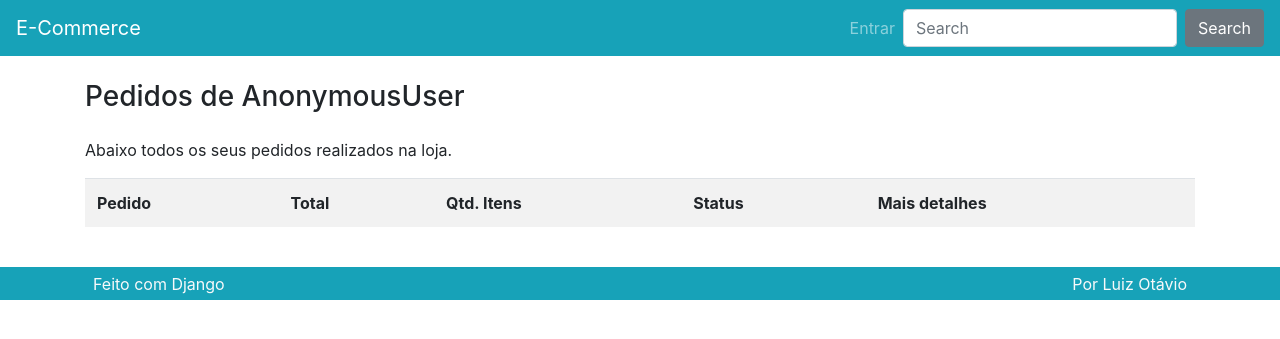
After one commit to wzoreck/Site-6_Django_E-Commerce, a Django app: template pedido/templates/pedido/lista.html in a window 1280 px wide. The commit adds this page. Shown: the top 339 px of the page. Run offline with Django 3.2, Linux system fonts and the light colour scheme; the template is opened without the code that fills it, so the values that code supplies are empty; some libraries are stand-ins or nearby versions.

Commit message:
Adicionado lista de pedidos do cliente e detalhe de cada pedido

```diff
--- a/pedido/templates/pedido/detalhe.html
+++ b/pedido/templates/pedido/detalhe.html
@@ -0,0 +1,5 @@
+{% extends 'base.html' %}
+
+{% block conteudo %}
+    {% include 'parciais/_pedido.html' %}
+{% endblock %}
--- /dev/null
+++ b/pedido/templates/pedido/lista.html
@@ -0,0 +1,41 @@
+{% extends 'base.html' %}
+{% load filters %}
+
+{% block conteudo %}
+    <div class="row">
+        <div class="col">
+            <h3 class="mb-4">Pedidos de {{ user }}</h3>
+            <p>Abaixo todos os seus pedidos realizados na loja.</p>
+
+            <div class="table-responsive">
+                <table class="table table-striped">
+                    <tr>
+                        <th scope="col">Pedido</th>
+                        <th scope="col">Total</th>
+                        <th scope="col">Qtd. Itens</th>
+                        <th scope="col">Status</th>
+                        <th scope="col">Mais detalhes</th>
+                    </tr>
+
+                    {% for pedido in pedidos %}
+                        <tr>
+                            <th scope="row">{{ pedido }}</td>
+                            <td>{{ pedido.total|formata_preco }}</td>
+                            <td>{{ pedido.qtd_total }}</td>
+                            <td>{{ pedido.get_status_display }}</td>
+                            <td>
+                                <a href="{% url 'pedido:detalhe' pedido.pk %}">
+                                    Ver <i class="fas fa-search-plus ml-2"></i>
+                                </a>
+                            </td>
+                        </tr>
+                    {% endfor %}
+
+                </table>
+            </div>
+        </div>
+    </div>
+
+    {% include 'parciais/_pagination.html' %}
+
+{% endblock %}
--- a/pedido/urls.py
+++ b/pedido/urls.py
@@ -7,5 +7,5 @@ urlpatterns = [
     path('pagar/<int:pk>', views.Pagar.as_view(), name='pagar'),
     path('salvarpedido/', views.SalvarPedido.as_view(), name='salvarpedido'),
     path('lista/', views.Lista.as_view(), name='lista'),
-    path('detalhe/', views.Detalhe.as_view(), name='detalhe'),
+    path('detalhe/<int:pk>', views.Detalhe.as_view(), name='detalhe'),
 ]
--- a/produto/views.py
+++ b/produto/views.py
@@ -20,6 +20,8 @@ class ListaProdutos(ListView):
     context_object_name = 'produtos'
     # Quantos produtos vao aparecer por página
     paginate_by = 8
+    # Ordenar decrescente a lista de produtos
+    ordering = ['-id']
 
 class DetalheProduto(DetailView):
     model = models.Produto
--- a/templates/parciais/_nav.html
+++ b/templates/parciais/_nav.html
@@ -16,7 +16,8 @@
                         Conta
                     </a>
                     <div class="dropdown-menu" aria-labelledby="navbarDropdown">
-                        <a class="dropdown-item" href="{% url 'perfil:criar' %}">Atualizar Dados</a>
+                        <a class="dropdown-item" href="{% url 'pedido:lista' %}">Meus Pedidos</a>
+                        <a class="dropdown-item" href="{% url 'perfil:criar' %}">Atualizar Meus Dados</a>
                         <a class="dropdown-item" href="{% url 'perfil:logout' %}">Sair</a>
                     </div>
                 </li>
--- a/templates/parciais/_pagination.html
+++ b/templates/parciais/_pagination.html
@@ -1,4 +1,6 @@
 {% if is_paginated %}
+    <div class="col mt-3 mb-3">
+        <div class="row">
             <div class="pagination">
                 <ul class="pagination">
                     {% if page_obj.has_previous %}
@@ -34,4 +36,6 @@
                     {% endif %}
                 </ul>
             </div>
+        </div>
+    </div>
 {% endif %}
```
Also changed, not shown: pedido/templates/pedido/pagar.html (+4 -59 lines), pedido/views.py (+18 -14 lines), templates/parciais/_pedido.html (added, +56 -0 lines). Lines whose indentation alone changed are shown as unchanged.
